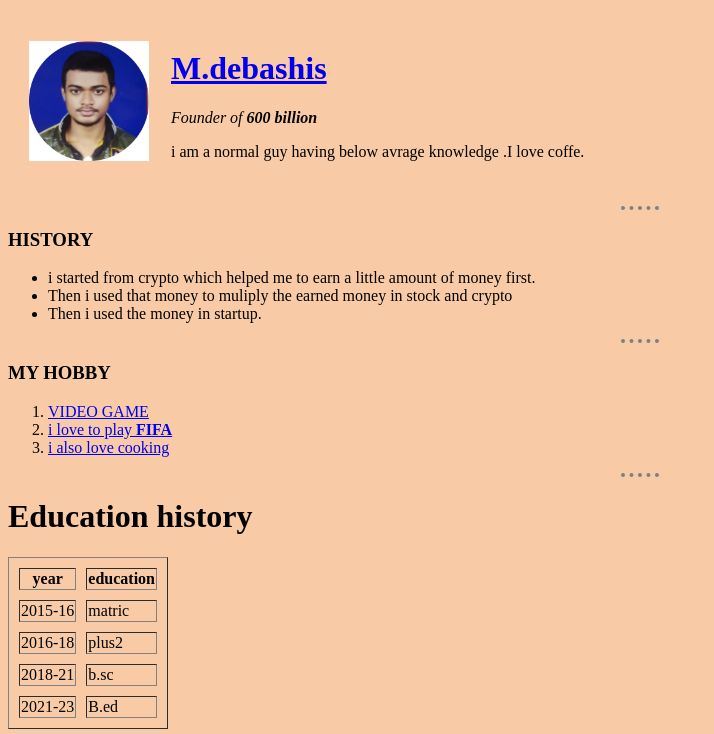
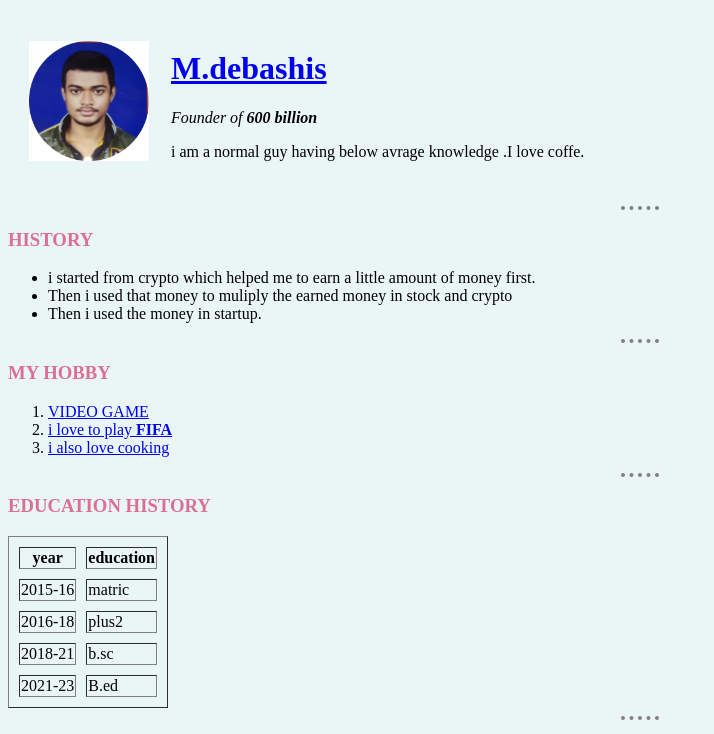
Before and after one commit to broo69/first-website, a plain HTML site: page index.html in a window 1280 px wide. Shown: the top 734 px of the page, without its empty margins (0-714 px from the left). Drawn offline with Linux system fonts and the light colour scheme.

Commit message:
Add files via upload

```diff
--- /dev/null
+++ b/css/style.css
@@ -0,0 +1,22 @@
+body{
+    background-color:#EAF6F6;
+ }
+ hr{
+   border-style: dotted none none;
+   border-color: gray;
+   border-width: 4px;
+   width: 3%;
+ }
+ img{
+    height: 120px;
+ }
+ h1{
+   color:blue;
+
+ }
+ h3{
+   color: palevioletred;
+ }
+ h2{
+   color: papayawhip;
+ }
--- a/index.html
+++ b/index.html
@@ -3,20 +3,8 @@
 <head>
     <meta charset="UTF-8">
     <title>🧡DEbashis file</title>
-    <style>
-      body{
-         background-color: #F8CBA6;
-      }
-      hr{
-        border-style: dotted none none;
-        border-color: gray;
-        border-width: 4px;
-        width: 3%;
-      }
-      img{
-         height: 120px;
-      }
-    </style>
+    <link rel="stylesheet" href="css\style.css">
+
 </head>
 <body>
    <table cellspacing="20">
@@ -42,7 +30,7 @@
     <li><a href="https://www.youtube.com/watch?v=s0eXLCN7Hi4">i also love cooking</a></li>
  </ol>
  <hr>
- <h1><strong>Education history</strong></h1>
+ <h3><strong>EDUCATION HISTORY</strong></h3>
  <table cellspacing="10" border="1">
    <thead>
       <tr>
--- /dev/null
+++ b/style.css
@@ -0,0 +1,22 @@
+body{
+    background-color:#EAF6F6;
+ }
+ hr{
+   border-style: dotted none none;
+   border-color: gray;
+   border-width: 4px;
+   width: 3%;
+ }
+ img{
+    height: 120px;
+ }
+ h1{
+   color:blue;
+
+ }
+ h3{
+   color: palevioletred;
+ }
+ h2{
+   color: papayawhip;
+ }
```
Also changed, not shown: contacts.html (+1 -0 lines).
